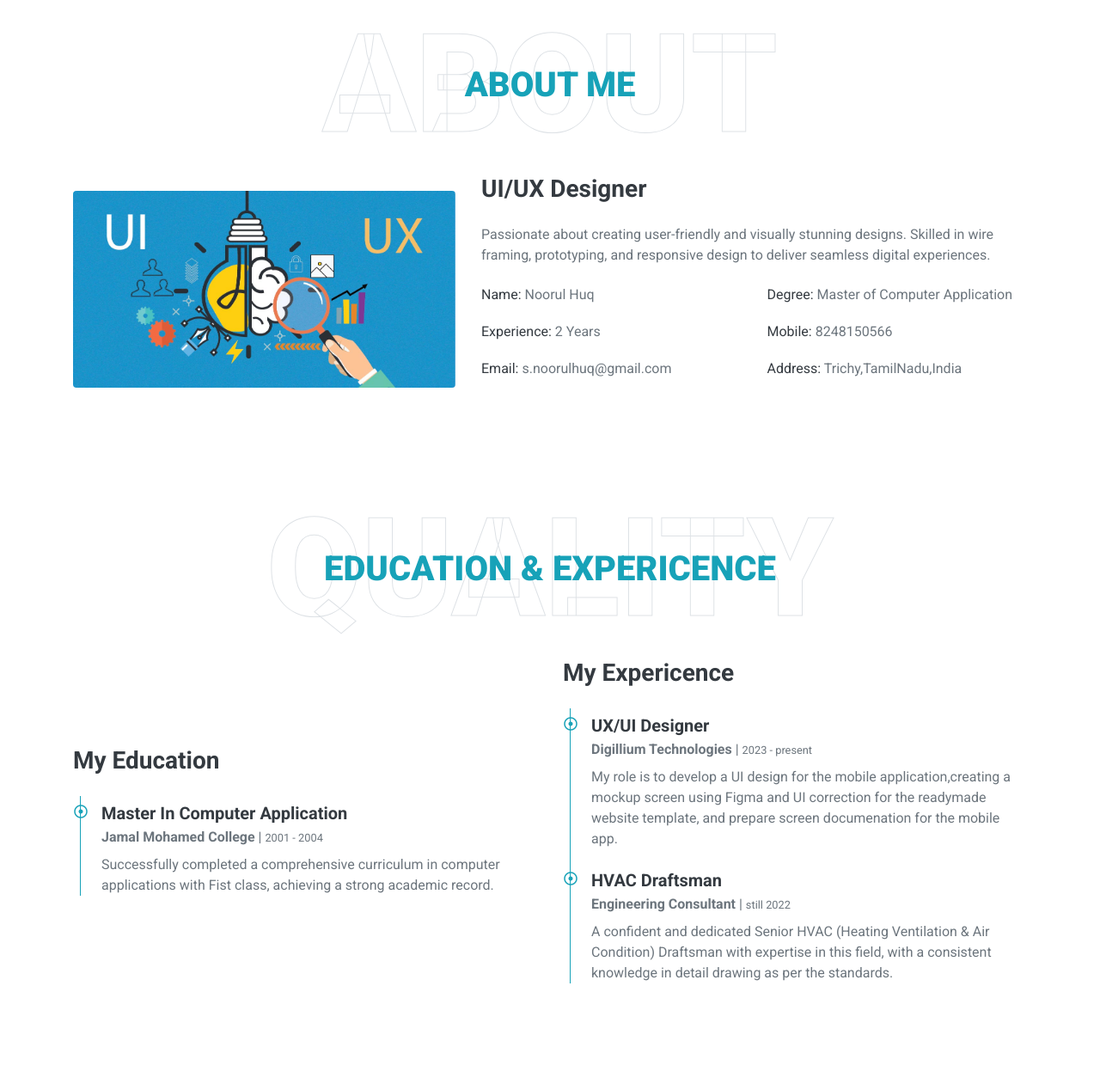
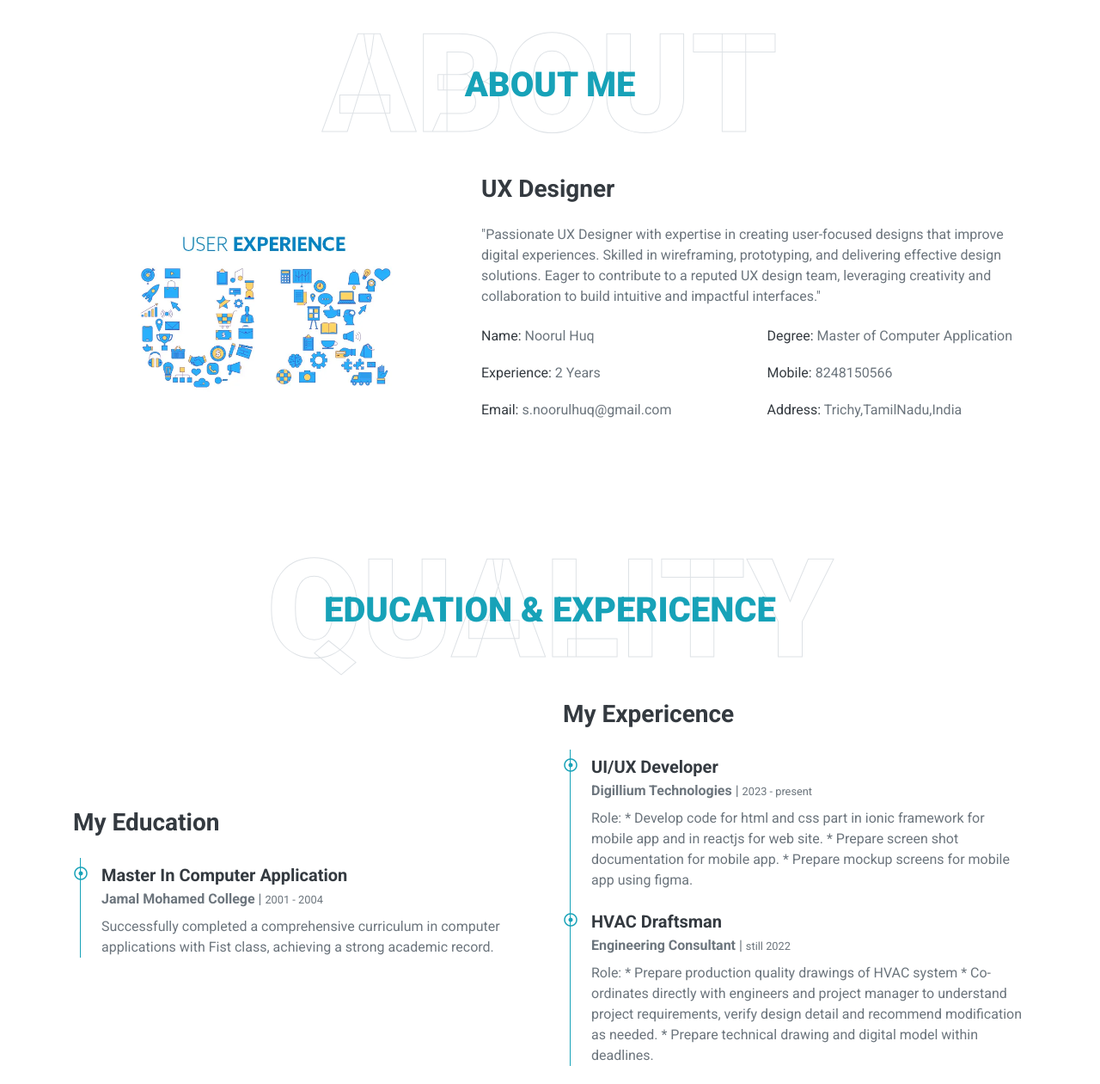
Before and after one commit to gitNOORhub/MyPortfolio, a plain HTML site: page index.html in a window 1280 px wide. Shown: the part 893-2154 px from the top of the page at 86% size. Drawn offline with nearby package versions, Linux system fonts and the light colour scheme.

Commit message:
updated img and index page

```diff
--- a/index.html
+++ b/index.html
@@ -3,7 +3,7 @@
 
 <head>
     <meta charset="utf-8">
-    <title>FreeFolio - Freelancer Portfolio Template</title>
+    <title>FreeFolio - Portfolio Template</title>
     <meta content="width=device-width, initial-scale=1.0" name="viewport">
     <meta content="Free HTML Templates" name="keywords">
     <meta content="Free HTML Templates" name="description">
@@ -100,14 +100,16 @@
             </div>
             <div class="row align-items-center">
                 <div class="col-lg-5 pb-4 pb-lg-0">
-                    <img class="img-fluid rounded w-100" src="img/photo2.jpeg" alt="">
+                    <img class="img-fluid rounded w-100" src="img/uximg2.webp" alt="">
                 </div>
                 <div class="col-lg-7">
-                    <h3 class="mb-4">UI/UX Designer</h3>
-                    <p>Passionate about creating user-friendly and visually
-                        stunning designs. Skilled in wire framing, prototyping,
-                        and responsive design to deliver seamless digital
-                        experiences.</p>
+                    <h3 class="mb-4">UX Designer</h3>
+                    <p>"Passionate UX Designer with expertise in creating user-focused
+                        designs that improve digital experiences. Skilled in wireframing,
+                        prototyping, and delivering effective design solutions. Eager to
+                        contribute to a reputed UX design team, leveraging creativity and
+                        collaboration to build intuitive and impactful interfaces."
+                       </p>
                     <div class="row mb-3">
                         <div class="col-sm-6 py-2">
                             <h6>Name: <span class="text-secondary">Noorul Huq</span></h6>
@@ -163,20 +165,27 @@
                     <div class="border-left border-info pt-2 pl-4 ml-2">
                         <div class="position-relative mb-4">
                             <i class="far fa-dot-circle text-info position-absolute" style="top: 2px; left: -32px;"></i>
-                            <h5 class="font-weight-bold mb-1">UX/UI Designer</h5>
+                            <h5 class="font-weight-bold mb-1">UI/UX Developer</h5>
                             <p class="mb-2"><strong>Digillium Technologies</strong> | <small>2023 - present</small></p>
-                            <p>My role is to develop a UI design for the mobile application,creating a mockup screen
-                                using Figma and UI correction for the readymade website template, and prepare screen
-                                documenation for the mobile app.</p>
+                            <p>Role:
+                               	* Develop code for html and css part in ionic framework
+                                  for mobile app and in reactjs for web site.
+                               	* Prepare screen shot documentation for mobile app.
+                                * Prepare mockup screens for mobile app using figma.
+                                </p>
                         </div>
                         <div class="position-relative mb-4">
                             <i class="far fa-dot-circle text-info position-absolute" style="top: 2px; left: -32px;"></i>
                             <h5 class="font-weight-bold mb-1">HVAC Draftsman</h5>
                             <p class="mb-2"><strong>Engineering Consultant</strong> | <small>still 2022</small></p>
-                            <p>A confident and dedicated Senior HVAC (Heating Ventilation &amp; Air Condition) Draftsman
-                                with
-                                expertise in this field, with a consistent knowledge in detail drawing as per the
-                                standards.</p>
+                            <p>Role:
+                                * Prepare production quality drawings of HVAC system
+                                * Co-ordinates directly with engineers and project manager
+                                  to understand project requirements, verify design detail
+                                  and recommend modification as needed.
+                                * Prepare technical drawing and digital model within
+                                  deadlines.
+                                </p>
                         </div>
 
                     </div>
```
Also changed, not shown: img/uximg2.webp (added).
